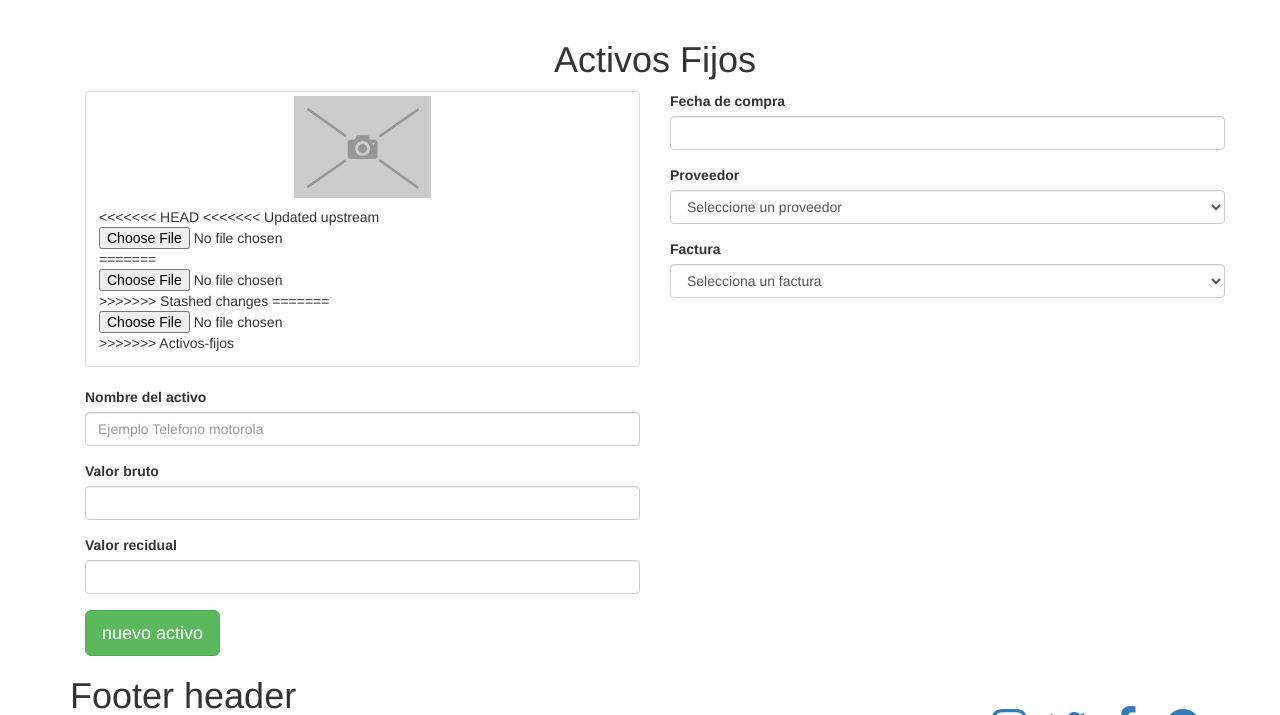
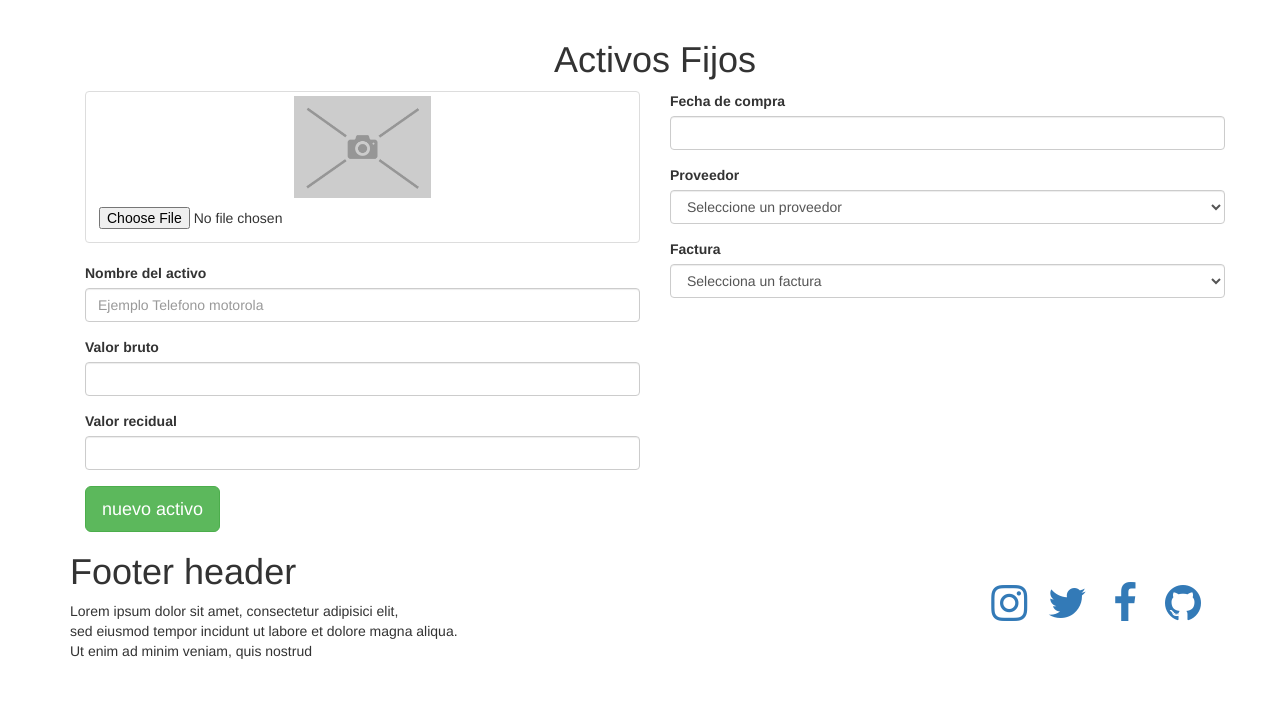
Before and after one commit to alexander-isaid/proyectoumg, a CodeIgniter app: the page made by application/views/sistema/activos_fijos/nuevo_activos_fijos.php in a window 1280 px wide. Shown: the part 51-766 px from the top of the page. After the commit the page ends 710 px from the top, so only its background shows below. Run offline with CodeIgniter, Linux system fonts and the light colour scheme; some libraries are stand-ins or nearby versions.

Commit message:
modificacion en el formulario

```diff
--- a/application/views/sistema/activos_fijos/nuevo_activos_fijos.php
+++ b/application/views/sistema/activos_fijos/nuevo_activos_fijos.php
@@ -118,15 +118,7 @@ and open the template in the editor.
                                                 <div class="thumbnail">
                                                     <img src="<?php echo base_url();?>img/no_image.png" class="img-responsive" width="25%" >
                                                     <div class="caption">
-<<<<<<< HEAD
-<<<<<<< Updated upstream
-                                                        <input type="file" name="imagen_activo" id="imagen_activo">
-=======
                                                         <input type="file" name="userfile" id="imagen_activo">
->>>>>>> Stashed changes
-=======
-                                                        <input type="file" name="userfile" id="imagen_activo">
->>>>>>> Activos-fijos
                                                     </div>
                                                 </div>
                                             </div>
@@ -151,13 +143,13 @@ and open the template in the editor.
                                             </div>
                                             <div class="form-group">
                                                 <label class="control-label">Proveedor</label>
-                                                <select name="proveedor" id="proveedor" class="form-control">
+                                                <select name="proveedor" id="id_partner" class="form-control">
                                                     <option value="">Seleccione un proveedor</option>
                                                 </select>
                                             </div>
                                             <div class="form-group">
                                                 <label class="control-label">Factura</label>
-                                                <select name="factura" id="factura" class="form-control">
+                                                <select name="factura" id="id_factura" class="form-control">
                                                     <option value="">Selecciona un factura</option>
                                                 </select>
                                             </div>
```
Also changed, not shown: application/libraries/activos_lib.php (+15 -8 lines).
